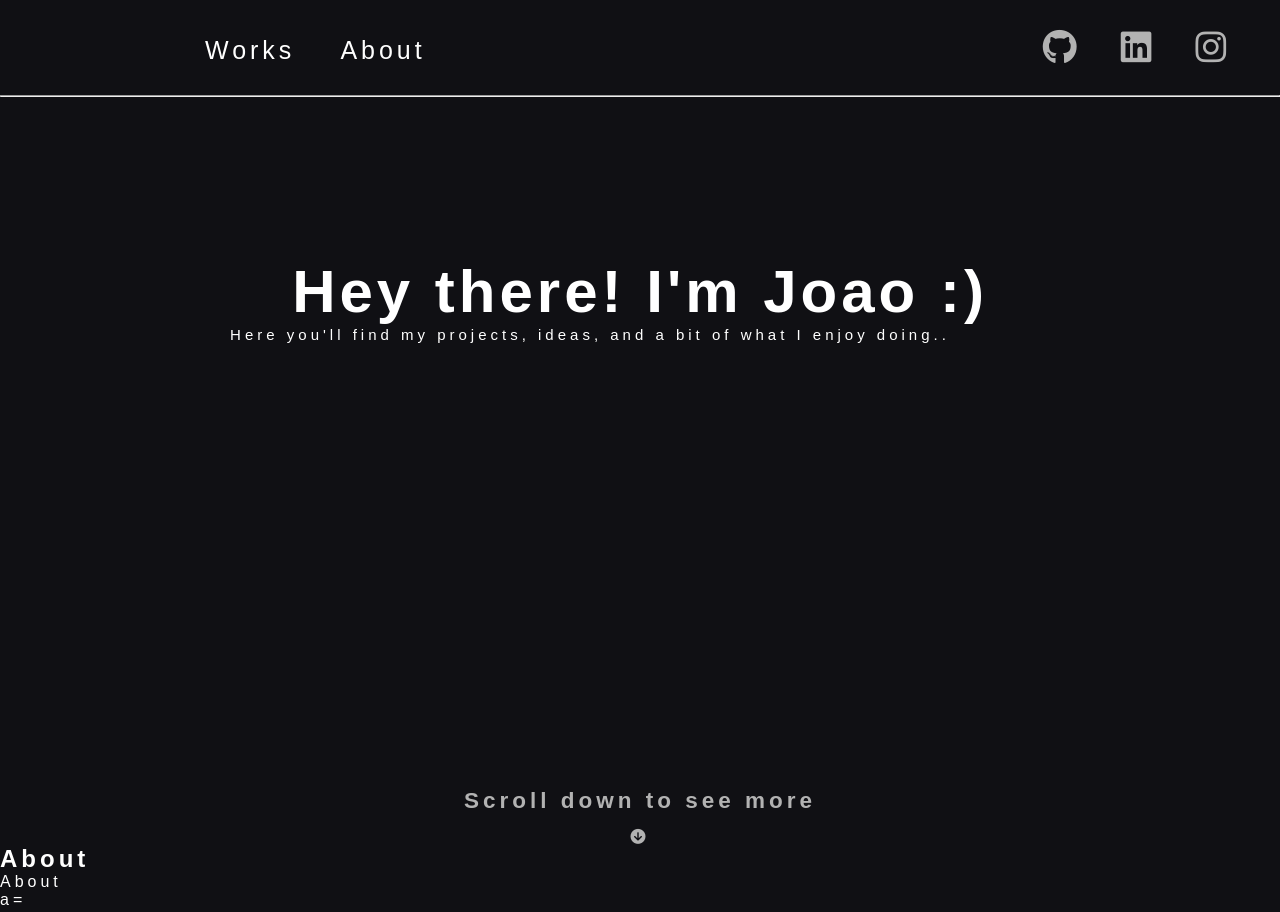
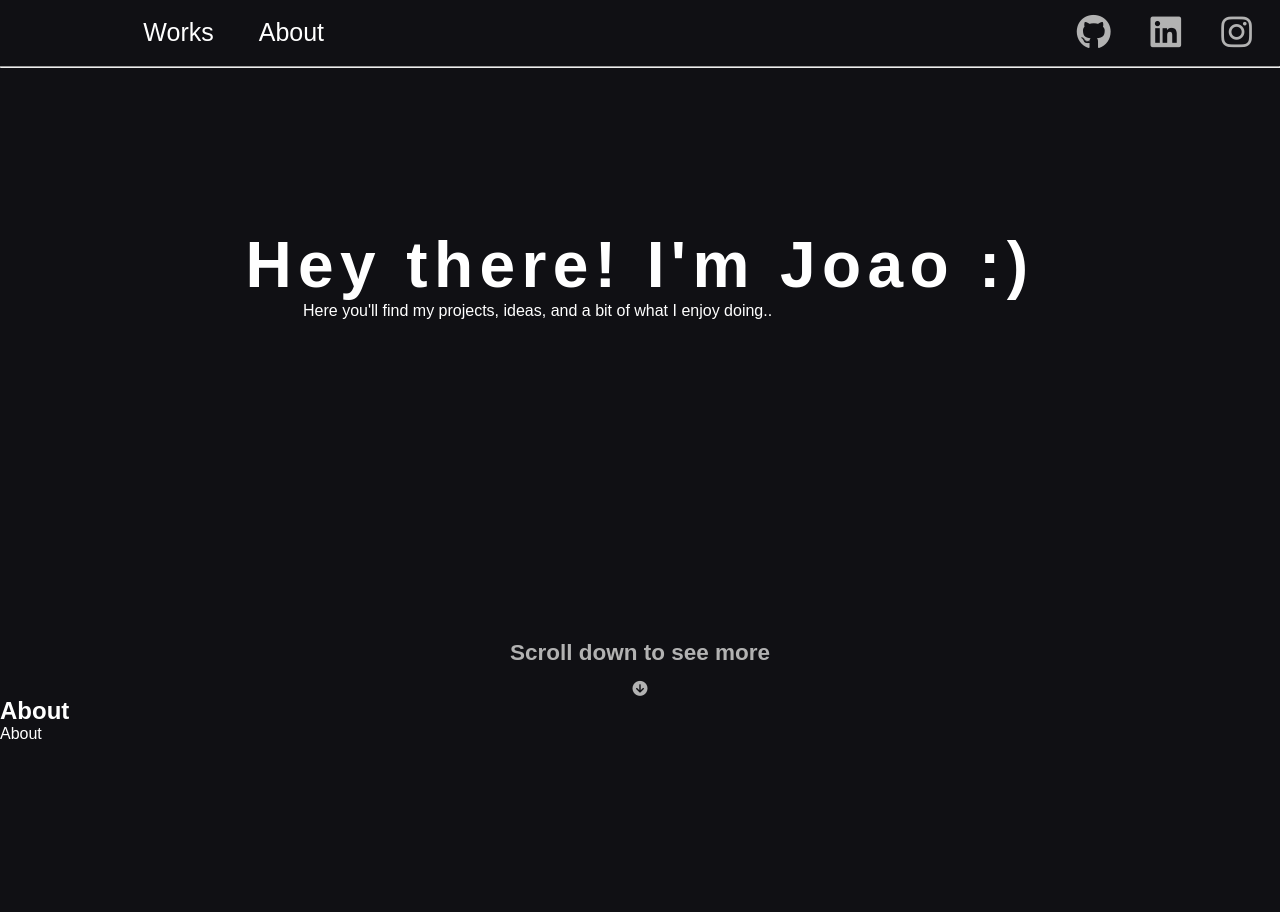
Before and after one commit to joaoomoura0/portfolio, a plain HTML site: page index.html in a window 1280 px wide. Shown: the top 912 px of the page. Drawn offline with Linux system fonts and the light colour scheme; a web font is replaced by a local one.

Commit message:
third commit

```diff
--- a/index.html
+++ b/index.html
@@ -35,8 +35,10 @@
     <hr>
 
     <main>
+        <div class="tit-sub">
         <h1 class="tittle">Hey there! I'm Joao :)</h1>
         <p class="subtitulo"> Here you'll find my projects, ideas, and a bit of what I enjoy doing..</p>
+</div>
         <div class="scroll">
             <h2>Scroll down to see more</h2>
             <i class="fa-solid fa-circle-arrow-down" style="margin-top: 15px;"></i>
@@ -46,7 +48,7 @@
 
         <section id="about">
             <h2>About</h2>
-            <p>About</p>a=
+            <p>About</p>
         </section>
 
     </main>
--- a/styles/style.css
+++ b/styles/style.css
@@ -1,11 +1,15 @@
 @import url('https://fonts.googleapis.com/css2?family=Jersey+25&display=swap');
+@import url('https://fonts.googleapis.com/css2?family=Jersey+15&family=Jersey+25&display=swap');
 
 *{
-    margin: 0%;
-    padding: 0%;
+    margin: 0;
+    padding: 0;
 }
 
 header {
+    padding: 1.2% ;
+    margin-left: 10%;
+    margin-right: 1%;
     display: flex;
     align-items: center;
     justify-content: space-between;
@@ -14,18 +18,13 @@ header {
 body {
     background-color: #101014;
     color: #FFFFFF;
-    letter-spacing: 4px;
     font-family: "Jersey 25", sans-serif;
     font-weight: 400;
     font-style: normal;
 }
 
 .nav-bar {
-    margin-left: 205px;
-    margin-top: 35px;
-    margin-bottom: 30px;
     display: flex;
-    justify-content: flex-start;
     gap: 45px;
     font-size: 25px;
 }
@@ -36,9 +35,6 @@ body {
 }
 
 .icons {
-    margin-top: 30px;
-    margin-right: 50px;
-    margin-bottom: 30px;
     display: flex;
     flex-direction: row;
     justify-content: flex-end;
@@ -54,28 +50,32 @@ hr {
     background-color: #FFFFFF;
 }
 
-.tittle {
-    margin-top: 160px;
-    font-size: 60px;
+.tit-sub {
     text-align: center;
 }
 
+.tittle {
+    margin-top: 10rem;
+    font-size: 4rem;
+    letter-spacing: 0.1em;
+}
+
 .subtitulo {
-    margin-right: 100px;
-    font-size: 15px;
-    text-align: center;
+    font-size: 1rem;
+    padding-right: 16%;
 }
 
 .scroll {
     text-align: center;
-    margin-top: 445px;
+    margin-top: 20rem;
     font-size: 15px;
     color: #b2b2b2;
 }
 
 
 footer {
-    margin-top: 655px;
+    padding: 2rem;
+    margin-top: 30rem;
     display: flex;
     justify-content: center;
 }
```
